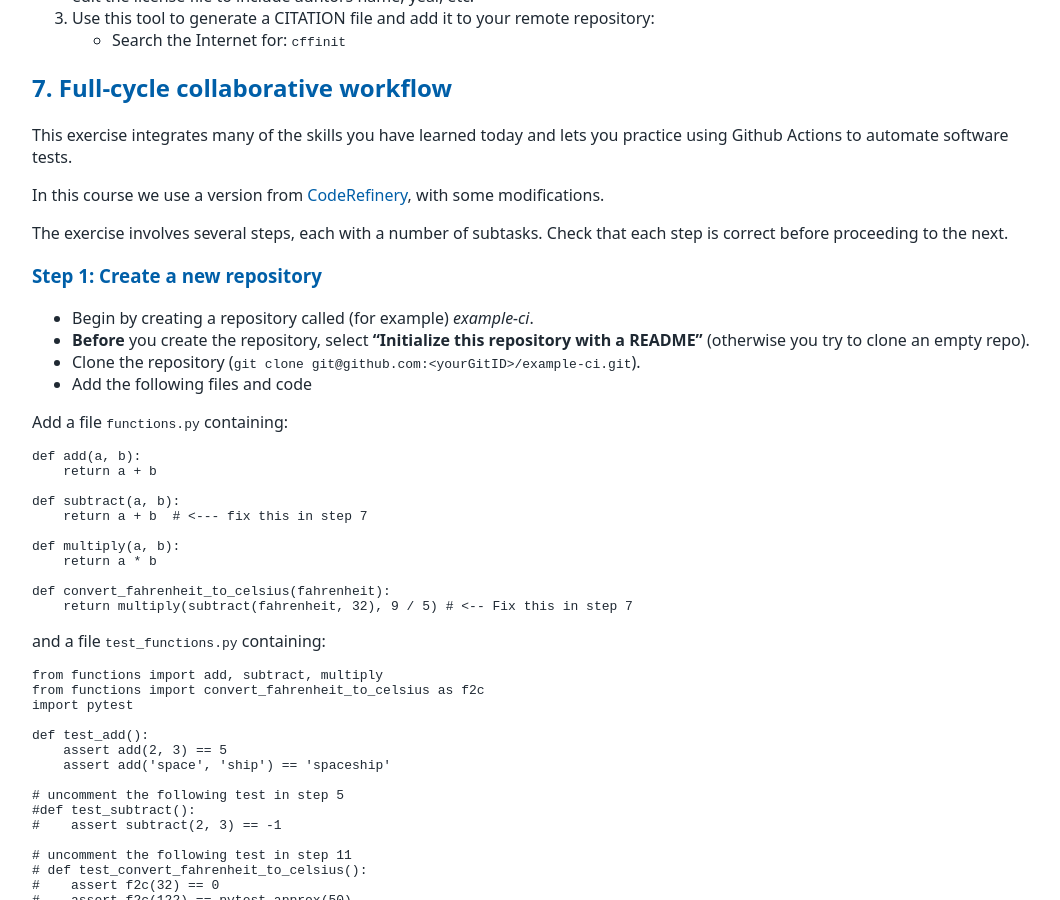
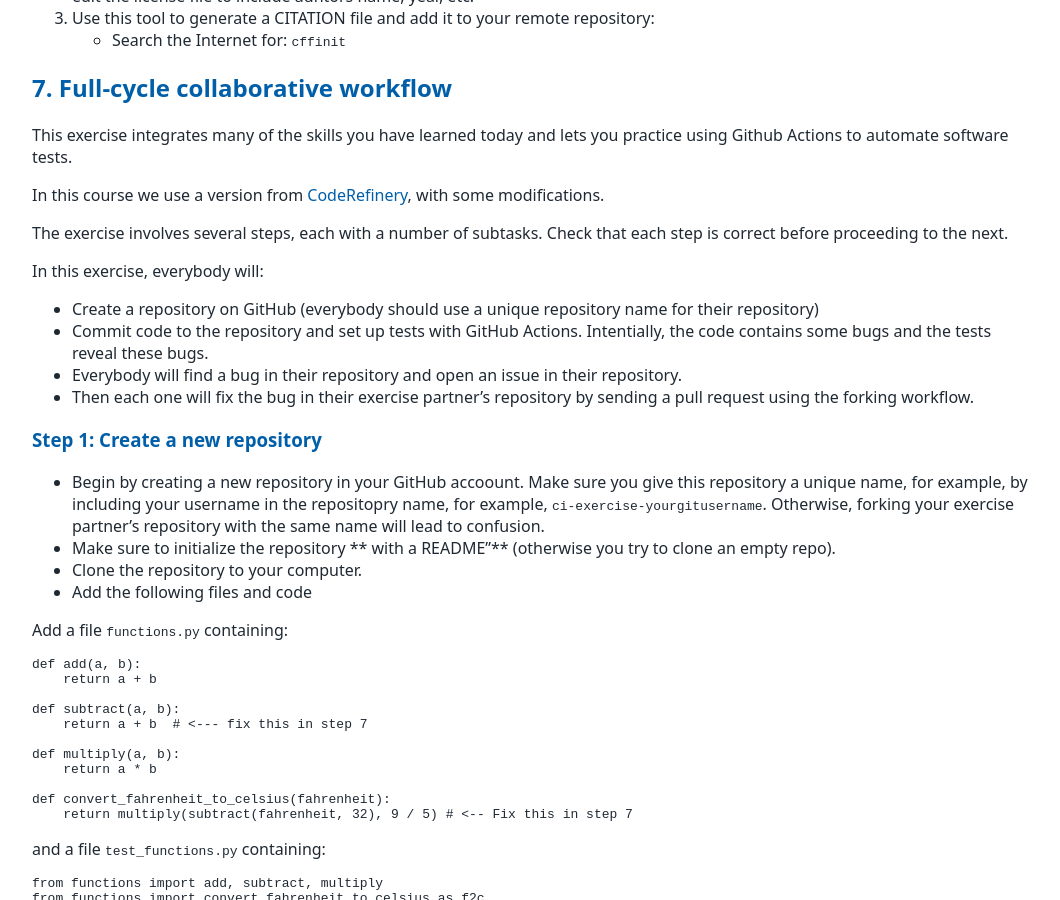
Before and after one commit to tu-delft-library/collaborative_software_development, a Jekyll site: the page built from material_for_participants/exercises.md, in a window 1280 px wide and 900 px high, scrolled down 2602 px. Shown: the whole window, without its empty margins (108-1168 px from the left). Built offline with Jekyll 4.4.1, drawn with Linux system fonts in a browser that asks for light colours; our own code applies the rules of GitHub Pages for plain Markdown files.

Commit message:
update instructions in automated testing exercise

```diff
--- a/material_for_participants/exercises.md
+++ b/material_for_participants/exercises.md
@@ -118,12 +118,18 @@ In this course we use a version from [CodeRefinery](https://coderefinery.github.
 
 The exercise involves several steps, each with a number of subtasks. Check that each step is correct before proceeding to the next.
 
+In this exercise, everybody will:
+
+- Create a repository on GitHub (everybody should use a unique repository name for their repository)
+- Commit code to the repository and set up tests with GitHub Actions. Intentially, the code contains some bugs and the tests reveal these bugs.
+- Everybody will find a bug in their repository and open an issue in their repository.
+- Then each one will fix the bug in their exercise partner's repository by sending a pull request using the forking workflow.
+
 ### Step 1: Create a new repository
 
-- Begin by creating a repository called (for example) *example-ci*.
-- **Before** you create the repository, select **"Initialize this repository
-  with a README"** (otherwise you try to clone an empty repo).
-- Clone the repository (`git clone git@github.com:<yourGitID>/example-ci.git`).
+- Begin by creating a new repository in your GitHub accoount. Make sure you give this repository a unique name, for example, by including your username in the repositopry name, for example, `ci-exercise-yourgitusername`. Otherwise, forking your exercise partner's repository with the same name will lead to confusion.
+- Make sure to initialize the repository ** with a README"** (otherwise you try to clone an empty repo).
+- Clone the repository to your computer.
 - Add the following files and code
 
 Add a file `functions.py` containing:
```
Also changed, not shown: material_for_trainers/lesson_plan.md (+12 -11 lines).
